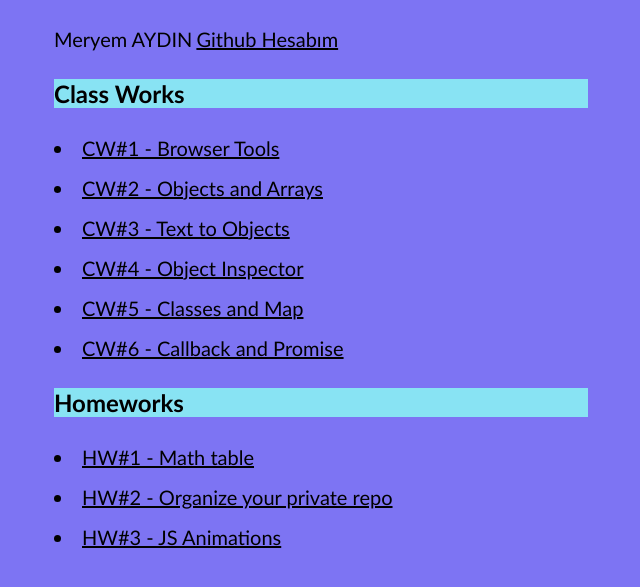
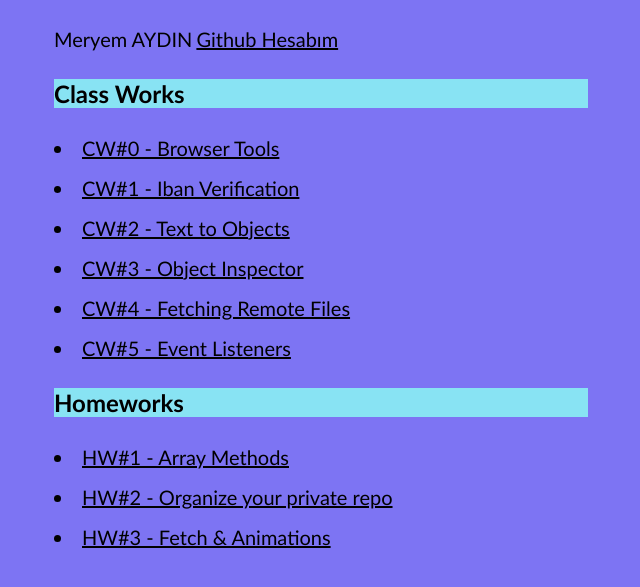
Before and after one commit to Meryemayd/AdvancedProgramming, a plain HTML site: page index.html in a window 1280 px wide. Shown: the part 63-650 px from the top of the page, without its empty margins (319-959 px from the left). Drawn offline with Linux system fonts and the light colour scheme.

Commit message:
DÜZENLEME

```diff
--- a/index.html
+++ b/index.html
@@ -49,20 +49,20 @@
 
 
     <h2>Class Works</h2>
-    <li><a href=https://amineceydaabanik.github.io/AdvancedProgramming/CW1/CW1.html>CW#1 - Browser Tools</a></li>
-    <li><a href=https://amineceydaabanik.github.io/AdvancedProgramming/CW2/CW2.html>CW#2 - Objects and Arrays</a></li>
-    <li><a href=https://amineceydaabanik.github.io/AdvancedProgramming/CW3/CW3.html>CW#3 - Text to Objects</a></li>
-    <li><a href=https://amineceydaabanik.github.io/AdvancedProgramming/CW4/CW4.html>CW#4 - Object Inspector</a></li>
-    <li><a href=https://amineceydaabanik.github.io/AdvancedProgramming/CW5/CW5.html>CW#5 - Classes and Map</a></li>
-    <li><a href=https://amineceydaabanik.github.io/AdvancedProgramming/CW6/CW6.html>CW#6 - Callback and Promise</a></li>
+    <li><a href=https://meryemayd.github.io/AdvencedProgramming/CW0/cw0.html>CW#0 - Browser Tools</a></li>
+    <li><a href=https://meryemayd.github.io/AdvencedProgramming/CW1/iban2.html>CW#1 - Iban Verification</a></li>
+    <li><a href=https://meryemayd.github.io/AdvencedProgramming/CW2/objectList.html>CW#2 - Text to Objects</a></li>
+    <li><a href=https://meryemayd.github.io/AdvencedProgramming/CW3/objectInspector.html>CW#3 - Object Inspector</a></li>
+    <li><a href=https://meryemayd.github.io/AdvencedProgramming/CW4/fetchingRemotefiles.html>CW#4 - Fetching Remote Files</a></li>
+    <li><a href=https://meryemayd.github.io/AdvencedProgramming/CW5/cw5.html>CW#5 - Event Listeners</a></li>
 
 
 
 
     <h2>Homeworks</h2>
-    <li><a href=https://amineceydaabanik.github.io/AdvancedProgramming/Homework1/Homework1.html>HW#1 - Math table</a></li>
-    <li><a href=https://github.com/amineceydaabanik/AdvancedProgramming>HW#2 - Organize your private repo</a></li>
-    <li><a href=https://amineceydaabanik.github.io/AdvancedProgramming/Homework3/Homework3.html>HW#3 - JS Animations</a></li>
+    <li><a href=https://meryemayd.github.io/AdvencedProgramming/HW1.html>HW#1 - Array Methods</a></li>
+    <li><a href=https://meryemayd.github.io/AdvencedProgramming>HW#2 - Organize your private repo</a></li>
+    <li><a href=https://meryemayd.github.io/AdvencedProgramming/HW3.html>HW#3 - Fetch & Animations</a></li>
 
 
 
```
